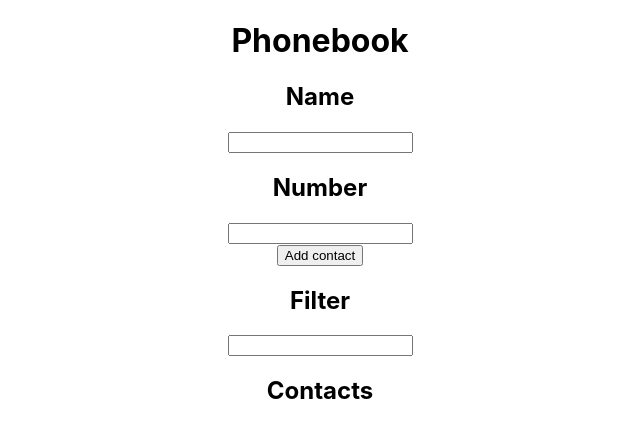
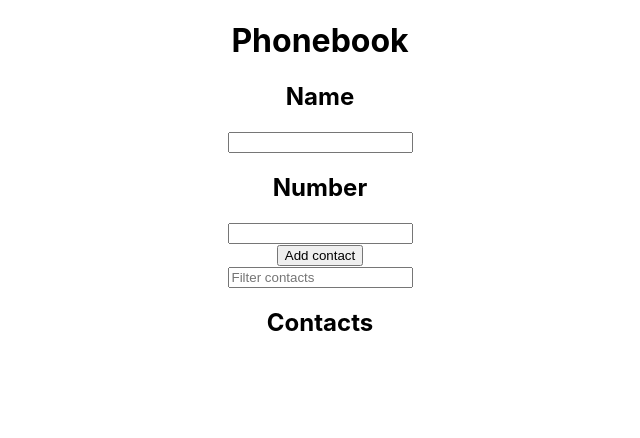
Before and after one commit to MarkiMark01/phonebook, a React (Create React App) app: page / in a window 1280 px wide. Shown: the top 438 px of the page, without its empty margins (320-960 px from the left). Built offline with nearby package versions, Linux system fonts and the light colour scheme.

Commit message:
Create Filter page

```diff
--- a/src/App.js
+++ b/src/App.js
@@ -1,6 +1,7 @@
 import React, { useState, useEffect, useRef } from 'react';
 import './App.css';
 import { AddContacts } from './components/AddContacts';
+import { Filter } from './components/Filter';
 
 function App() {
   const [contacts, setContacts] = useState([]);
@@ -82,10 +83,7 @@ function App() {
         name={name}
         number={number}
       />
-      <div>
-        <h2>Filter</h2>
-        <input type="text" value={filter} onChange={handleFilterChange} />
-      </div>
+      <Filter filter={filter} handleFilterChange={handleFilterChange} />
       <h2>Contacts</h2>
       <ul>
         {filteredContacts.map((contact, id) => (
--- /dev/null
+++ b/src/components/Filter.js
@@ -0,0 +1,7 @@
+export const Filter = ({ filter, handleFilterChange }) => {
+    return (
+        <div>
+            <input type="text" value={filter} onChange={handleFilterChange} placeholder="Filter contacts" />
+        </div>
+    )
+}
```
